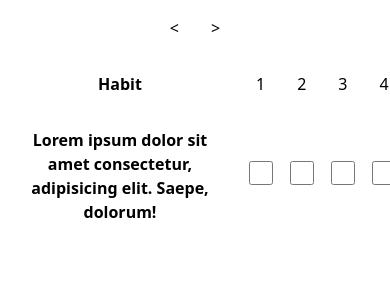
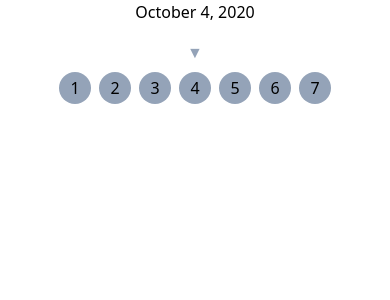
Before and after one commit to AntonScherba/habit-tracker, an Angular app: page / in a window 390 px wide. Shown: the top 300 px of the page. Built offline with nearby package versions, Linux system fonts and the light colour scheme.

Commit message:
master - mobile calendar v1

```diff
--- a/package.json
+++ b/package.json
@@ -13,6 +13,7 @@
   "private": true,
   "dependencies": {
     "@angular/animations": "^18.2.0",
+    "@angular/cdk": "^18.2.3",
     "@angular/common": "^18.2.0",
     "@angular/compiler": "^18.2.0",
     "@angular/core": "^18.2.0",
@@ -52,7 +53,7 @@
   },
   "lint-staged": {
     "*.{json,scss,md,ts,html}": [
-      "eslint",
+      "eslint --fix",
       "prettier --write"
     ]
   }
--- a/src/app/app.component.html
+++ b/src/app/app.component.html
@@ -1 +1,11 @@
-<router-outlet /> <app-calendar />
+<!-- <section class="container m-auto flex flex-col h-screen w-screen">
+  <header class="bg-blue-50 py-4">header</header>
+
+  <main class="flex gap-x-10 flex-grow">
+    <aside class="w-2/6 bg-slate-50">aside</aside>
+    <div class="container bg-pink-50 px-20">
+      main
+    </div>
+  </main>
+</section> -->
+<app-calendar></app-calendar>
--- a/src/app/components/calendar/calendar.component.html
+++ b/src/app/components/calendar/calendar.component.html
@@ -1,91 +1,22 @@
-<div class="flex items-center justify-center">
-  <button class="p-4" (click)="calendarService.changeMonth(-1)"><</button>
+<div class="flex flex-col items-center">
+  <p class="mb-4">
+    {{ calendarService.date.value.toDate() | date: "longDate" }}
+  </p>
 
-  <!-- <p>{{ calendarService.currentDate.format('DD-MM-YYYY') }}</p> -->
-
-  <button class="p-4" (click)="calendarService.changeMonth(1)">></button>
+  <div class="mb-2 text-slate-400 before:content-['▼']"></div>
+  <cdk-virtual-scroll-viewport
+    orientation="horizontal"
+    itemSize="40"
+    class="scrollbar-hidden h-8 w-[280px] snap-x"
+  >
+    <div class="flex">
+      <button
+        *cdkVirtualFor="let day of calendar; let i = index"
+        (click)="onDayChange(day, i)"
+        class="mx-1 flex h-8 w-8 snap-center items-center justify-center rounded-full bg-slate-400"
+      >
+        {{ day.toDate() | date: "d" }}
+      </button>
+    </div>
+  </cdk-virtual-scroll-viewport>
 </div>
-
-<div class="overflow-auto text-center">
-  <table>
-    <thead>
-      <tr>
-        <th
-          class="w-60 min-w-60 p-4 first:sticky first:left-0 first:top-0 first:z-10 first:bg-gradient-to-l first:from-transparent first:to-white first:to-10%"
-        >
-          Habit
-        </th>
-        @for (day of calendar; track $index) {
-          <td
-            class="sticky top-0 bg-gradient-to-t from-transparent to-white to-10% p-4"
-          >
-            {{ day.date() }}
-          </td>
-        }
-      </tr>
-    </thead>
-    <tbody>
-      <tr>
-        <th
-          class="w-60 min-w-60 p-4 first:sticky first:left-0 first:bg-gradient-to-l first:from-transparent first:to-white first:to-10%"
-        >
-          Lorem ipsum dolor sit amet consectetur, adipisicing elit. Saepe,
-          dolorum!
-        </th>
-        @for (day of calendar; track $index) {
-          <td>
-            <input class="h-6 w-6" type="checkbox" />
-          </td>
-        }
-      </tr>
-      <!-- <tr>
-            <th class="p-4 first:bg-gradient-to-l first:from-transparent first:to-white first:to-10% first:sticky first:left-0">test</th>
-            @for (day of calendar; track $index) {
-                <td>
-                  <input class="w-6 h-6" type="checkbox">
-                </td>
-            }
-          </tr>
-          <tr>
-            <th class="p-4 first:bg-gradient-to-l first:from-transparent first:to-white first:to-10% first:sticky first:left-0">test</th>
-            @for (day of calendar; track $index) {
-                <td>
-                  <input class="w-6 h-6" type="checkbox">
-                </td>
-            }
-          </tr>
-          <tr>
-            <th class="p-4 first:bg-gradient-to-l first:from-transparent first:to-white first:to-10% first:sticky first:left-0">test</th>
-            @for (day of calendar; track $index) {
-                <td>
-                  <input class="w-6 h-6" type="checkbox">
-                </td>
-            }
-          </tr>
-          <tr>
-            <th class="p-4 first:bg-gradient-to-l first:from-transparent first:to-white first:to-10% first:sticky first:left-0">test</th>
-            @for (day of calendar; track $index) {
-                <td>
-                  <input class="w-6 h-6" type="checkbox">
-                </td>
-            }
-          </tr>
-          <tr>
-            <th class="p-4 first:bg-gradient-to-l first:from-transparent first:to-white first:to-10% first:sticky first:left-0">test</th>
-            @for (day of calendar; track $index) {
-                <td>
-                  <input class="w-6 h-6" type="checkbox">
-                </td>
-            }
-          </tr>
-          <tr>
-            <th class="p-4 first:bg-gradient-to-l first:from-transparent first:to-white first:to-10% first:sticky first:left-0">test</th>
-            @for (day of calendar; track $index) {
-                <td>
-                  <input class="w-6 h-6" type="checkbox">
-                </td>
-            }
-          </tr> -->
-    </tbody>
-  </table>
-</div>
--- a/src/app/components/calendar/calendar.component.ts
+++ b/src/app/components/calendar/calendar.component.ts
@@ -1,23 +1,58 @@
-import { Component, inject, OnInit } from '@angular/core';
+import {
+  AfterViewInit,
+  Component,
+  inject,
+  OnInit,
+  ViewChild,
+  ViewEncapsulation,
+} from '@angular/core';
 import { CalendarService } from '@app/services/calendar.service';
 import { AsyncPipe, DatePipe } from '@angular/common';
 import { Dayjs } from 'dayjs';
 import { range } from '@app/utils';
+import {
+  CdkVirtualScrollViewport,
+  ScrollingModule,
+} from '@angular/cdk/scrolling';
+
+const OFFSET = 3;
 
 @Component({
   selector: 'app-calendar',
   standalone: true,
-  imports: [AsyncPipe, DatePipe],
+  imports: [AsyncPipe, DatePipe, ScrollingModule],
   templateUrl: './calendar.component.html',
   styleUrl: './calendar.component.scss',
+  encapsulation: ViewEncapsulation.None,
 })
-export class CalendarComponent implements OnInit {
+export class CalendarComponent implements OnInit, AfterViewInit {
   calendarService = inject(CalendarService);
 
   calendar: Dayjs[] = [];
 
+  @ViewChild(CdkVirtualScrollViewport) viewPort!: CdkVirtualScrollViewport;
+
   ngOnInit() {
-    this.calendarService.date.subscribe((date) => this.generateCalendar(date));
+    this.generateCalendar(this.calendarService.date.value);
+  }
+
+  ngAfterViewInit() {
+    this.viewPort.scrolledIndexChange
+      .pipe
+      // delay(0),
+      // take(1)
+      ()
+      .subscribe((index) => {
+        // const i = this.calendar.findIndex((date) => date.isSame(this.calendarService.currentDate));
+        // this.viewPort?.scrollToIndex(Math.max(i - OFFSET, 0), 'instant');
+
+        this.calendarService.setDate(this.calendar[index + OFFSET]);
+      });
+
+    // this.viewPort.scrolledIndexChange
+    //   .subscribe((index) => {
+    //     this.calendarService.setDate(this.calendar[index+OFFSET]);
+    //   });
   }
 
   generateCalendar(date: Dayjs) {
@@ -26,4 +61,9 @@ export class CalendarComponent implements OnInit {
 
     this.calendar = days.map((day) => date.clone().set('D', day));
   }
+
+  onDayChange(date: Dayjs, index: number) {
+    this.calendarService.setDate(date);
+    this.viewPort?.scrollToIndex(Math.max(index - OFFSET, 0), 'smooth');
+  }
 }
--- /dev/null
+++ b/src/app/components/calendar/calendar.strategy.ts
@@ -0,0 +1,54 @@
+import {
+  CdkVirtualScrollViewport,
+  VirtualScrollStrategy,
+} from '@angular/cdk/scrolling';
+import { distinctUntilChanged, Observable, Subject } from 'rxjs';
+
+export class CalendarStrategy implements VirtualScrollStrategy {
+  readonly #scrolledIndexChange = new Subject<number>();
+
+  scrolledIndexChange: Observable<number> = this.#scrolledIndexChange.pipe(
+    distinctUntilChanged(),
+  );
+  /** The attached viewport. */
+  #viewport: CdkVirtualScrollViewport | null = null;
+
+  /** The size of the items in the virtually scrolling list. */
+  #itemSize: number;
+
+  /**
+   * @param itemSize The size of the items in the virtually scrolling list.
+   * @param minBufferPx The minimum amount of buffer (in pixels) before needing to render more
+   * @param maxBufferPx The amount of buffer (in pixels) to render when rendering more.
+   */
+  constructor(itemSize: number) {
+    this.#itemSize = itemSize;
+  }
+
+  attach(viewport: CdkVirtualScrollViewport): void {
+    this.#viewport = viewport;
+  }
+
+  detach(): void {
+    this.#scrolledIndexChange.complete();
+    this.#viewport = null;
+  }
+
+  onContentScrolled(): void {
+    throw new Error('Method not implemented.');
+  }
+  onDataLengthChanged(): void {
+    /* no-op */
+  }
+  onContentRendered(): void {
+    /* no-op */
+  }
+  onRenderedOffsetChanged(): void {
+    /* no-op */
+  }
+  scrollToIndex(index: number, behavior: ScrollBehavior): void {
+    if (this.#viewport) {
+      this.#viewport.scrollToOffset(index * this.#itemSize, behavior);
+    }
+  }
+}
--- a/src/app/services/calendar.service.ts
+++ b/src/app/services/calendar.service.ts
@@ -1,5 +1,5 @@
 import { Injectable } from '@angular/core';
-import dayjs from 'dayjs';
+import dayjs, { Dayjs } from 'dayjs';
 import { BehaviorSubject } from 'rxjs';
 
 @Injectable({
@@ -7,10 +7,14 @@ import { BehaviorSubject } from 'rxjs';
 })
 export class CalendarService {
   date = new BehaviorSubject(dayjs());
-  currentDate = this.date.value.clone();
+  readonly currentDate = this.date.value.clone();
 
-  changeMonth(number: -1 | 1) {
-    const updatedDate = this.date.getValue().add(number, 'M');
+  changeMonth(dir: -1 | 1) {
+    const updatedDate = this.date.value.add(dir, 'M');
     this.date.next(updatedDate);
   }
+
+  setDate(date: Dayjs) {
+    this.date.next(date);
+  }
 }
--- a/src/styles.scss
+++ b/src/styles.scss
@@ -2,3 +2,15 @@
 @tailwind base;
 @tailwind components;
 @tailwind utilities;
+
+.scrollbar-hidden {
+  /* stylelint-disable*/
+  scrollbar-width: none;
+  -ms-overflow-style: none;
+  /* stylelint-enable*/
+
+  &::-webkit-scrollbar,
+  &::-webkit-scrollbar-thumb {
+    display: none;
+  }
+}
```
Also changed, not shown: 1 other file (tests, documents, lock files or other folders).
